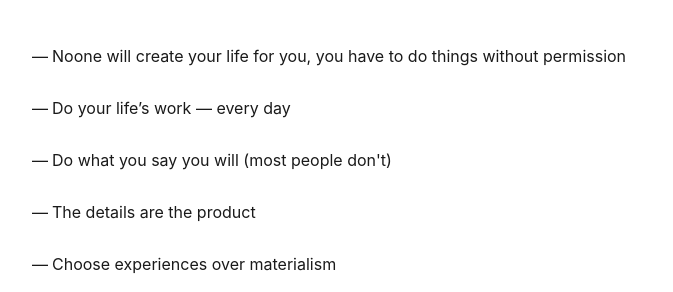
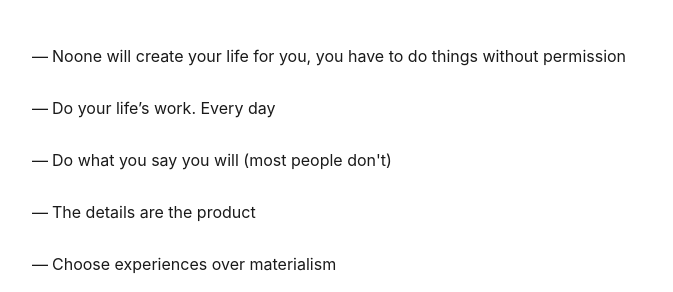
Before and after one commit to markuslukk/markuslukk.github.io, a Jekyll site: the page built from reflections/principles.html, in a window 1280 px wide. Shown: the part 194-486 px from the top of the page, without its empty margins (303-976 px from the left). Built offline with Jekyll 4.4.1, drawn with Linux system fonts in a browser that asks for light colours.

```diff
--- a/reflections/principles.html
+++ b/reflections/principles.html
@@ -19,7 +19,7 @@ title: Principles - Markus Lukk
 
   <ul class="principles-list">
     <li>Noone will create your life for you, you have to do things without permission </li>
-    <li>Do your life’s work — every day </li>
+    <li>Do your life’s work. Every day </li>
     <li>Do what you say you will (most people don't) </li>
     <li>The details are the product </li>
     <li>Choose experiences over materialism </li>
```
